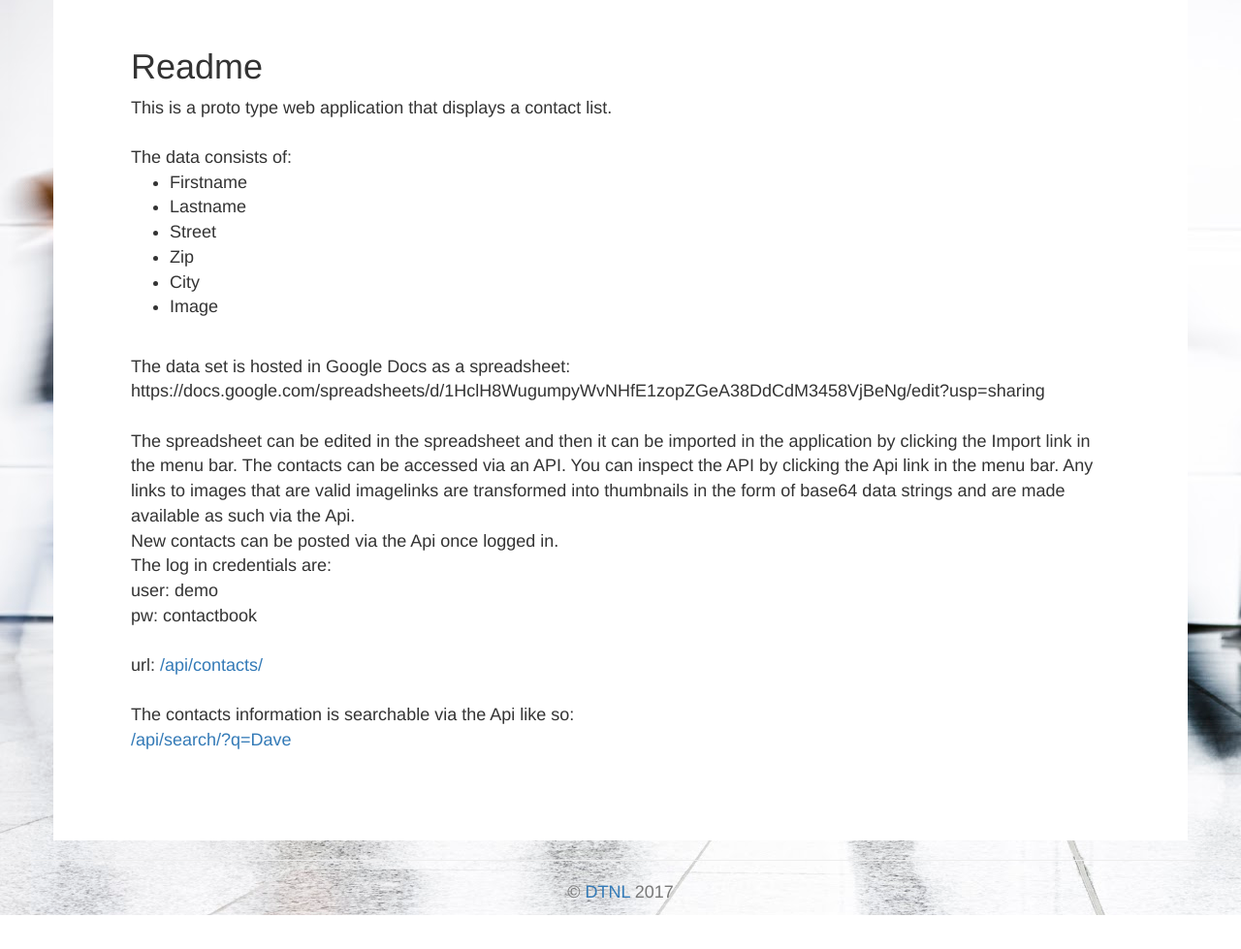
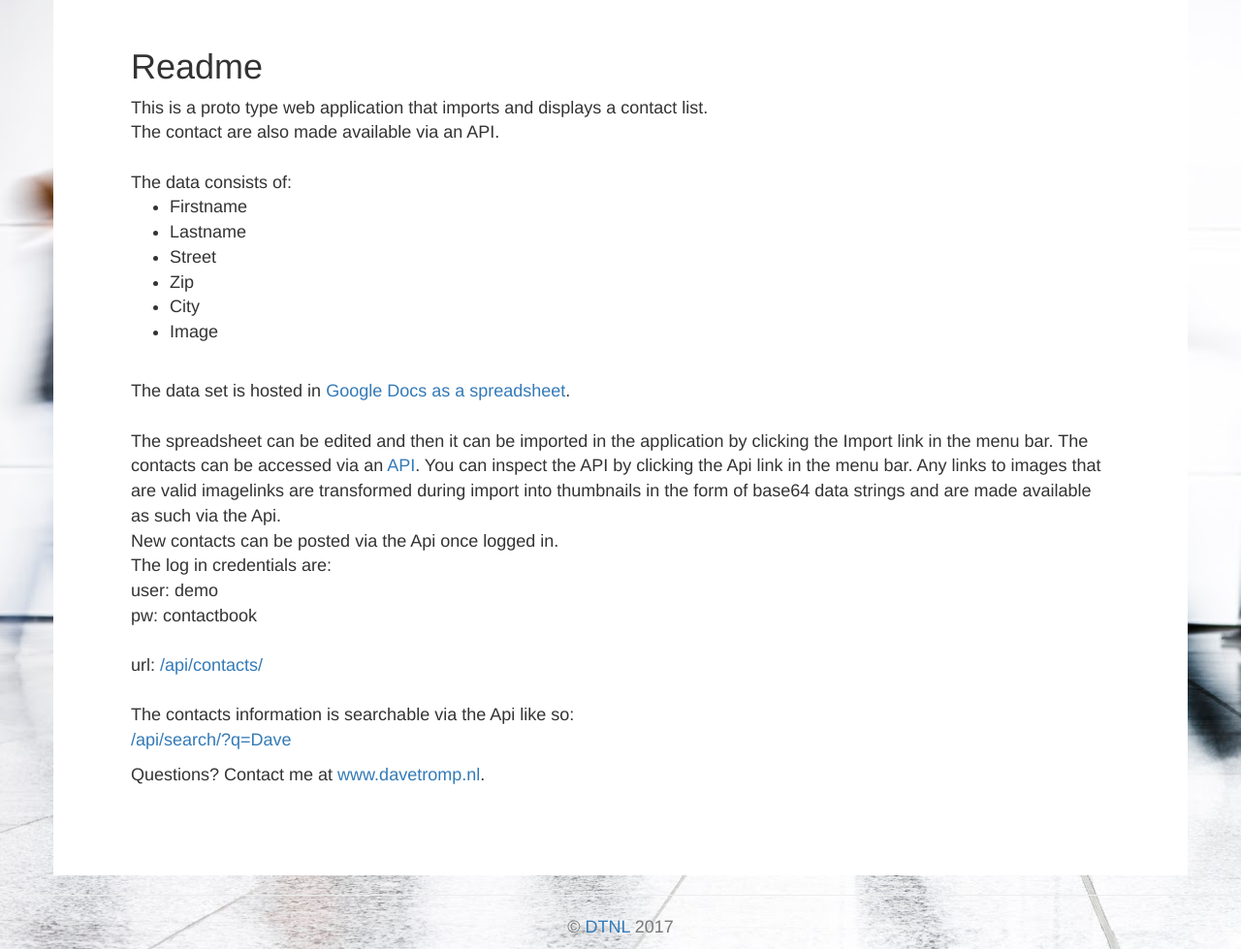
Before and after one commit to davetromp/contactbook, a Django app: page /readme/ in a window 1280 px wide. Shown: the part 51-1030 px from the top of the page at 97% size. Before the commit the page ends 995 px from the top, so only its background shows below. Run offline with Django 3.2, Linux system fonts and the light colour scheme; some libraries are stand-ins or nearby versions.

Commit message:
add more info to readmes

```diff
--- a/contacts/templates/contacts/readme.html
+++ b/contacts/templates/contacts/readme.html
@@ -1,7 +1,8 @@
 {% extends "contacts/index.html" %}
 {% block content %}
 <h1>Readme</h1>
-This is a proto type web application that displays a contact list.<br>
+This is a proto type web application that imports and displays a contact list.<br>
+The contact are also made available via an API.<br>
 <br>
 The data consists of:<br>
 <ul>
@@ -13,10 +14,10 @@ The data consists of:<br>
 <li>Image</li>
 </ul>
 <br>
-The data set is hosted in Google Docs as a spreadsheet: https://docs.google.com/spreadsheets/d/1HclH8WugumpyWvNHfE1zopZGeA38DdCdM3458VjBeNg/edit?usp=sharing<br>
+The data set is hosted in <a href="https://docs.google.com/spreadsheets/d/1HclH8WugumpyWvNHfE1zopZGeA38DdCdM3458VjBeNg/edit?usp=sharing" target="_blank">Google Docs as a spreadsheet</a>.<br>
 <br>
 <p>
-The spreadsheet can be edited in the spreadsheet and then it can be imported in the application by clicking the Import link in the menu bar. The contacts can be accessed via an API. You can inspect the API by clicking the Api link in the menu bar. Any links to images that are valid imagelinks are transformed into thumbnails in the form of base64 data strings and are made available as such via the Api.<br>
+The spreadsheet can be edited and then it can be imported in the application by clicking the Import link in the menu bar. The contacts can be accessed via an <a href="/api" target="_blank">API</a>. You can inspect the API by clicking the Api link in the menu bar. Any links to images that are valid imagelinks are transformed during import into thumbnails in the form of base64 data strings and are made available as such via the Api.<br>
 New contacts can be posted via the Api once logged in.<br>
 The log in credentials are:<br>
 user: demo<br>
@@ -27,5 +28,5 @@ url: <a href="/api/contacts/" target="_blank">/api/contacts/</a><br>
 The contacts information is searchable via the Api like so:<br>
 <a href="/api/search/?q=Dave" target="_blank">/api/search/?q=Dave</a><br>
 </p>
-
+<p>Questions? Contact me at <a href="http://www.davetromp.nl">www.davetromp.nl</a>.</p>
 {% endblock %}
```
Also changed, not shown: README.md.
